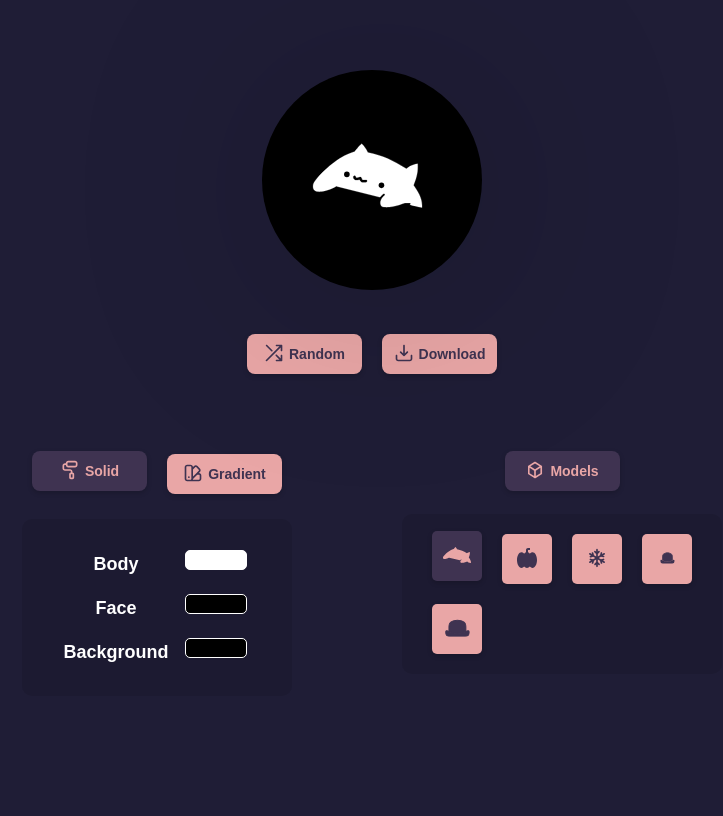
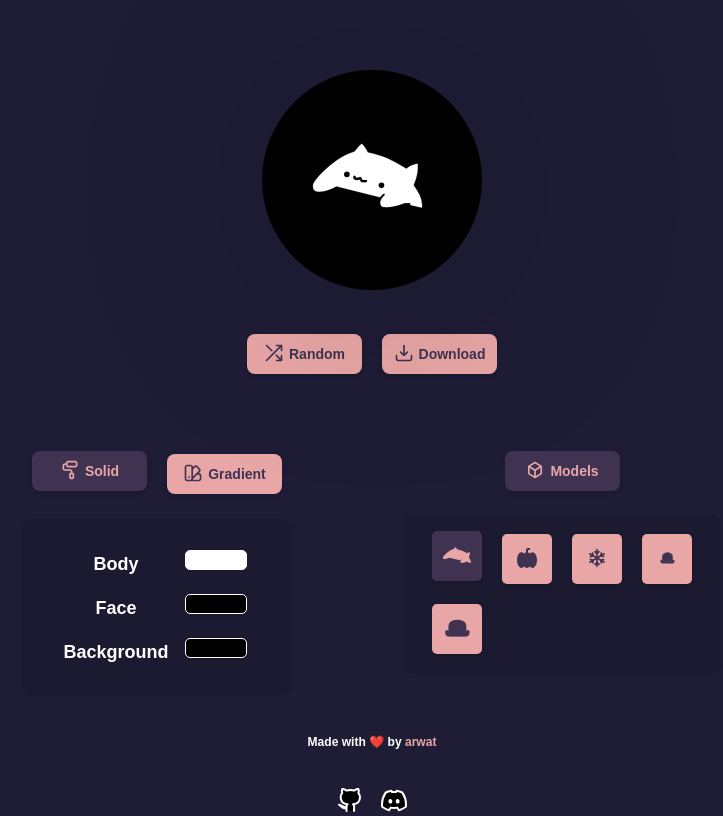
Before and after one commit to rokartur/bongocat, a React (Vite) app: page / in a window 1280 px wide. Shown: the whole page, without its empty margins (268-991 px from the left). Built offline with nearby package versions, Linux system fonts and the light colour scheme.

Commit message:
Added credits and quick links

```diff
--- a/src/App.jsx
+++ b/src/App.jsx
@@ -1,5 +1,5 @@
 import React, {useState} from "react";
-import "./assets/scss/Desktop.scss";
+import "./assets/scss/DefaultDesktop.scss";
 import "./assets/scss/Mobile.scss";
 import {download} from "./assets/components/Download";
 import {getRandomNumber, getRgb, rgbToHex} from "./assets/components/rgbToHex";
@@ -488,20 +488,22 @@ export default function App() {
                 </div>
             </div>
 
-            {/*<h6>Made with ❤️ by <a id="credits" href="https://discord.com/users/432622667787665419" target="_blank">arwat</a>️</h6>*/}
-            {/*<span className="footer_span">*/}
-            {/*    <a href="https://github.com/arwwat/bongocat.xyz" id="link" target="_blank">*/}
-            {/*        <svg id="footer_logo" width="36" height="36" viewBox="0 0 36 36" fill="white" xmlns="http://www.w3.org/2000/svg">*/}
-            {/*            <path d="M18 0C8.05982 0 0 8.26875 0 18.458C0 26.6143 5.15893 33.525 12.3107 35.9679C12.4232 35.992 12.5196 36 12.6161 36C13.283 36 13.5402 35.5098 13.5402 35.0839C13.5402 34.642 13.5241 33.4848 13.5161 31.942C12.8411 32.0946 12.2384 32.1589 11.7 32.1589C8.23661 32.1589 7.44911 29.467 7.44911 29.467C6.62946 27.3375 5.44821 26.767 5.44821 26.767C3.88125 25.6661 5.44018 25.6339 5.56071 25.6339H5.56875C7.37679 25.7946 8.325 27.5464 8.325 27.5464C9.225 29.1214 10.4304 29.5634 11.5071 29.5634C12.3509 29.5634 13.1143 29.2902 13.5643 29.0812C13.725 27.892 14.1911 27.0804 14.7054 26.6143C10.7116 26.1482 6.50893 24.5652 6.50893 17.4937C6.50893 15.4768 7.20804 13.8295 8.35714 12.5438C8.17232 12.0777 7.55357 10.1973 8.53393 7.65804C8.53393 7.65804 8.6625 7.61786 8.93571 7.61786C9.58661 7.61786 11.0571 7.86696 13.4839 9.55446C14.9223 9.14464 16.4571 8.94375 17.992 8.93571C19.5187 8.94375 21.0616 9.14464 22.5 9.55446C24.9268 7.86696 26.3973 7.61786 27.0482 7.61786C27.3214 7.61786 27.45 7.65804 27.45 7.65804C28.4304 10.1973 27.8116 12.0777 27.6268 12.5438C28.7759 13.8375 29.475 15.4848 29.475 17.4937C29.475 24.5812 25.2643 26.1402 21.2545 26.5982C21.8973 27.1687 22.4759 28.2937 22.4759 30.0134C22.4759 32.4804 22.4518 34.4732 22.4518 35.0759C22.4518 35.5098 22.7009 36 23.3679 36C23.4643 36 23.5768 35.992 23.6893 35.9679C30.8491 33.525 36 26.6063 36 18.458C36 8.26875 27.9402 0 18 0Z"/>*/}
-            {/*        </svg>*/}
-            {/*    </a>*/}
-            {/*    <br/>*/}
-            {/*    <a href="https://discord.gg/2fjtBMPHuZ" id="link" target="_blank">*/}
-            {/*        <svg id="footer_logo" width="38" height="29" fill="white" viewBox="0 0 38 29"  xmlns="http://www.w3.org/2000/svg">*/}
-            {/*            <path d="M32.1896 2.4287C29.7298 1.29411 27.0996 0.469489 24.3499 0C24.0122 0.60191 23.6177 1.41148 23.3457 2.05552C20.4226 1.62215 17.5264 1.62215 14.6572 2.05552C14.3852 1.41148 13.9817 0.60191 13.641 0C10.8883 0.469489 8.25511 1.29712 5.7953 2.43472C0.833854 9.82617 -0.511118 17.034 0.161368 24.1396C3.45206 26.5623 6.64114 28.0339 9.77642 28.997C10.5505 27.9467 11.2409 26.8301 11.8357 25.6534C10.703 25.229 9.61801 24.7054 8.59284 24.0974C8.86483 23.8988 9.13083 23.6912 9.38787 23.4775C15.6405 26.3606 22.4341 26.3606 28.612 23.4775C28.872 23.6912 29.138 23.8988 29.407 24.0974C28.3789 24.7084 27.2909 25.232 26.1582 25.6564C26.7529 26.8301 27.4404 27.9497 28.2175 29C31.3557 28.0369 34.5478 26.5653 37.8385 24.1396C38.6275 15.9024 36.4905 8.76079 32.1896 2.4287ZM12.6875 19.7697C10.8106 19.7697 9.27131 18.0422 9.27131 15.9386C9.27131 13.8349 10.7777 12.1044 12.6875 12.1044C14.5974 12.1044 16.1366 13.8319 16.1038 15.9386C16.1068 18.0422 14.5974 19.7697 12.6875 19.7697ZM25.3123 19.7697C23.4353 19.7697 21.8961 18.0422 21.8961 15.9386C21.8961 13.8349 23.4025 12.1044 25.3123 12.1044C27.2222 12.1044 28.7614 13.8319 28.7286 15.9386C28.7286 18.0422 27.2222 19.7697 25.3123 19.7697Z"/>*/}
-            {/*        </svg>*/}
-            {/*    </a>*/}
-            {/*</span>*/}
+            <div className="credits">
+                <h6>Made with ❤️ by <a id="profile" href="https://discord.com/users/432622667787665419" target="_blank">arwat</a>️</h6>
+            </div>
+            <div className="footer_Span">
+                <a href="https://github.com/arwwat/bongocat.xyz" id="link" target="_blank">
+                    <svg id="footer_logo" width="23" height="24" viewBox="0 0 23 24" xmlns="http://www.w3.org/2000/svg">
+                        <path id="logo_path" d="M16.0769 23V18.9509C16.1173 18.452 16.0479 17.9504 15.8734 17.4796C15.6989 17.0087 15.4232 16.5794 15.0646 16.2201C18.4462 15.8539 22 14.6088 22 8.89609C21.9997 7.4353 21.4214 6.03053 20.3846 4.97252C20.8755 3.6945 20.8408 2.28185 20.2877 1.02803C20.2877 1.02803 19.0169 0.661834 16.0769 2.57653C13.6086 1.9266 11.0068 1.9266 8.53846 2.57653C5.59846 0.661834 4.32769 1.02803 4.32769 1.02803C3.77456 2.28185 3.73985 3.6945 4.23077 4.97252C3.18629 6.03837 2.60733 7.45584 2.61538 8.92748C2.61538 14.5983 6.16923 15.8434 9.55077 16.2515C9.19646 16.6072 8.92321 17.0314 8.74879 17.4965C8.57438 17.9616 8.50272 18.4571 8.53846 18.9509V23M1.53078 16.9433C3.19677 17.9469 3.63461 21.2904 8.53846 19.8611L1.53078 16.9433ZM1.53078 16.9433L1 16.7223C1.19231 16.769 1.36744 16.8449 1.53078 16.9433Z" stroke="#FFFFFF" strokeWidth="2" strokeLinecap="round" strokeLinejoin="round"/>
+                    </svg>
+                </a>
+
+                <a href="https://discord.gg/2fjtBMPHuZ" id="link" target="_blank">
+                    <svg id="footer_logo" width="26" height="23" viewBox="0 0 26 23" xmlns="http://www.w3.org/2000/svg">
+                        <path id="logo_path" d="M21.4666 3.86664L21.3115 3.63546L21.0593 3.51767C19.5557 2.81546 17.948 2.30512 16.2677 2.01462L15.5672 1.89351L15.2226 2.51533C15.1218 2.69723 15.0144 2.90597 14.911 3.11872C13.6295 2.98005 12.3545 2.97956 11.0871 3.11787C10.9814 2.90318 10.8717 2.69348 10.7703 2.51205L10.4249 1.89411L9.72725 2.01459C8.04459 2.30517 6.43481 2.81748 4.93109 3.52162L4.67683 3.64069L4.52169 3.87471C1.51379 8.41199 0.688791 12.8684 1.09776 17.2439L1.13916 17.6867L1.49576 17.9525C3.49919 19.446 5.44896 20.3578 7.36304 20.9531L8.047 21.1659L8.46854 20.5867C8.91983 19.9667 9.32568 19.3094 9.67971 18.6179C11.8775 19.1655 14.1321 19.1679 16.3191 18.6238C16.6714 19.3107 17.0752 19.9688 17.529 20.59L17.9507 21.167L18.6332 20.955C20.5489 20.3597 22.5008 19.4479 24.5047 17.9522L24.8603 17.6868L24.9021 17.245C25.3822 12.1698 24.0753 7.75554 21.4666 3.86664ZM10.3234 12.3279L10.3232 12.3363L10.3233 12.3447C10.3244 13.1531 9.77835 13.5891 9.3454 13.5891C8.92689 13.5891 8.3676 13.1476 8.3676 12.3433C8.3676 11.5313 8.9146 11.0957 9.3454 11.0957C9.78927 11.0957 10.3355 11.5418 10.3234 12.3279ZM17.6325 12.3279L17.6324 12.3356V12.3433C17.6324 13.1542 17.0863 13.5891 16.6545 13.5891C16.2359 13.5891 15.6767 13.1476 15.6767 12.3433C15.6767 11.5313 16.2237 11.0957 16.6545 11.0957C17.0984 11.0957 17.6446 11.5418 17.6325 12.3279Z" stroke="#FFFFFF" strokeWidth="2"/>
+                    </svg>
+                </a>
+            </div>
         </div>
   );
 }
--- a/src/assets/scss/Desktop.scss
+++ b/src/assets/scss/DefaultDesktop.scss
@@ -230,3 +230,46 @@ input[type="color"]::-webkit-color-swatch {
   box-sizing: border-box;
   border-radius: 5px;
 }
+
+.credits {
+  font-family: Poppins, sans-serif;
+  font-style: normal;
+  font-weight: 600;
+  font-size: 18px;
+  line-height: 36px;
+  color: #FFFFFF;
+
+  #profile {
+    text-decoration: none;
+    color: #E9A6A6;
+
+    transition: all 0.2s ease-out;
+  }
+
+  #profile:hover {
+    color: #FFFFFF;
+  }
+}
+
+#link {
+  margin: 0 10px 0 10px;
+}
+
+#link:hover {
+  #footer_logo {
+    transition: all 0.3s ease-out;
+  }
+
+  #footer_logo path :hover {
+    stroke: #E9A6A6;
+  }
+}
+
+#logo_path {
+  transition: all 0.3s ease-out;
+  cursor: pointer;
+}
+
+#logo_path:hover {
+  stroke: #E9A6A6;
+}
--- a/src/main.jsx
+++ b/src/main.jsx
@@ -1,6 +1,6 @@
 import React from 'react'
 import ReactDOM from 'react-dom'
-import './assets/scss/Desktop.scss'
+import './assets/scss/DefaultDesktop.scss'
 import App from './App'
 
 ReactDOM.render(
```
